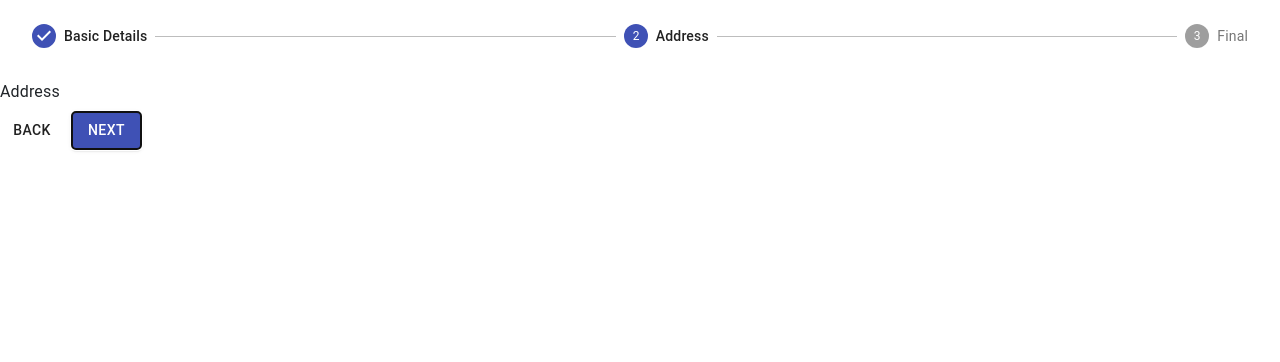
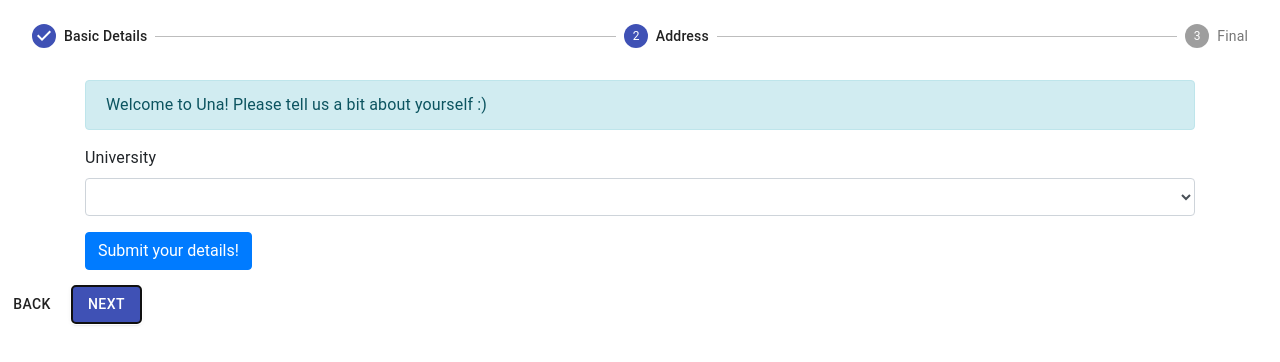
Before and after one commit to itsvarung/react-typescript-firebase-auth, a React (Create React App) app in the folder frontend/: page /signup in a window 1280 px wide. Both pictures are taken after a click on the button "NEXT". Shown: the top 362 px of the page. Built offline with nearby package versions, Linux system fonts and the light colour scheme.

Commit message:
address page

```diff
--- a/frontend/src/pages/SignUp/SignUpPage.tsx
+++ b/frontend/src/pages/SignUp/SignUpPage.tsx
@@ -7,6 +7,7 @@
 import Typography from "@material-ui/core/Typography";
 import { useHistory } from "react-router-dom";
 import { BasicDetails } from "./basicDetails";
+import { Address } from "./address";
 
 const SignUpPage = () => {
   const history = useHistory();
@@ -40,7 +41,7 @@
     case 0:
       return <BasicDetails />;
     case 1:
-      return "Address";
+      return <Address />;
     case 2:
       return "Final";
     default:
--- /dev/null
+++ b/frontend/src/pages/SignUp/address/index.tsx
@@ -0,0 +1,31 @@
+import React from "react";
+import { BrowserRouter, Link } from "react-router-dom";
+import { useHistory } from "react-router-dom";
+import { Form, IFields, required, isEmail, maxLength } from "../form";
+import { Field } from "../field";
+
+export const Address: React.SFC = () => {
+  const fields: IFields = {
+    university: {
+      id: "university",
+      label: "University",
+      editor: "dropdown",
+      options: ["", "Lancaster", "Nottingham", "Essex", "Manchester"],
+      validation: { rule: required }
+    }
+  };
+  return (
+    <Form
+      action="http://localhost:4351/api/contactus"
+      fields={fields}
+      render={() => (
+        <React.Fragment>
+          <div className="alert alert-info" role="alert">
+            Welcome to Una! Please tell us a bit about yourself :)
+          </div>
+          <Field {...fields.university} />
+        </React.Fragment>
+      )}
+    />
+  );
+};
```
